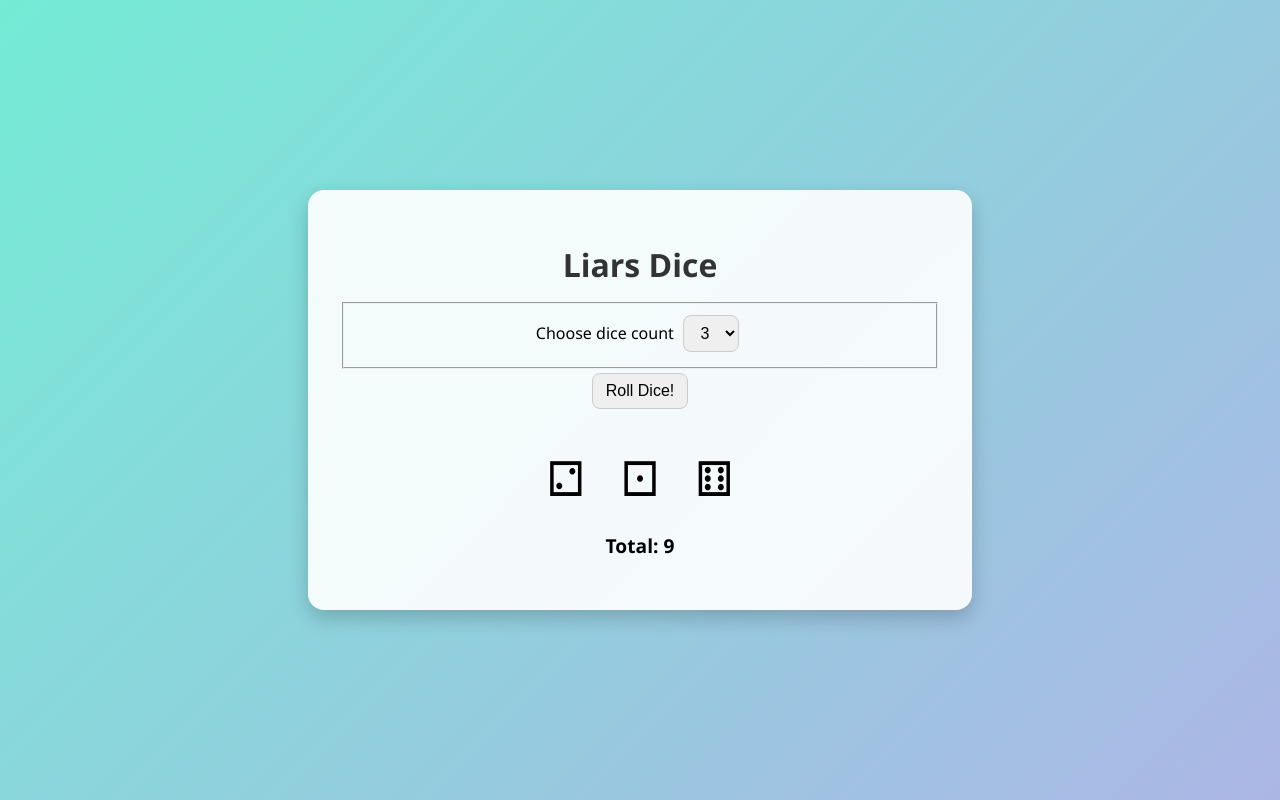
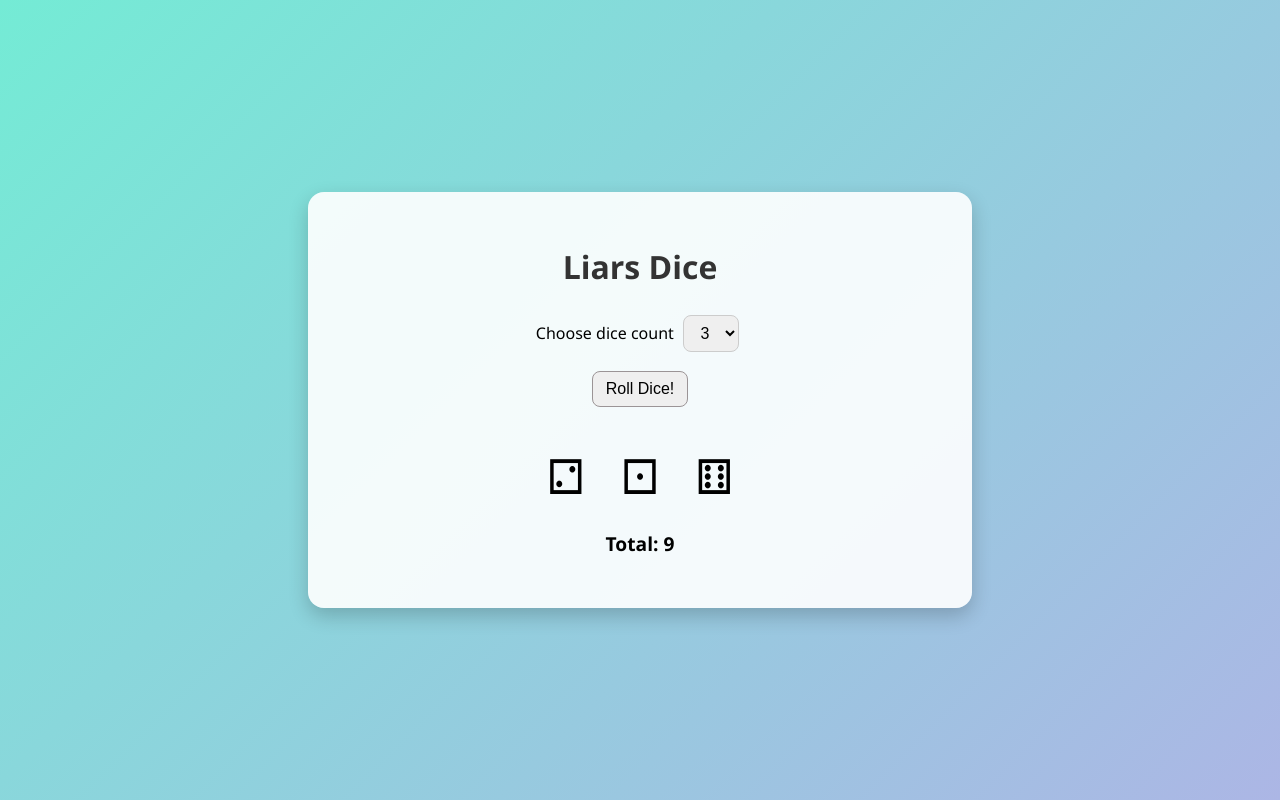
Before and after one commit to u9388949646-rgb/Liars-dice, a plain HTML site: page index.html in a window 1280 px wide. Both pictures are taken after a click on the button "Roll Dice!". Drawn offline with Linux system fonts and the light colour scheme.

Commit message:
I added comments

```diff
--- a/index.html
+++ b/index.html
@@ -6,15 +6,20 @@
     <meta name="viewport" content="width=device-width, initial-scale=1.0">
     <title>Dice</title>
     <link rel="stylesheet" href="style.css">
+    <!-- Vi kobler til CSS-filen. Den gir stil til siden. -->
 </head>
 
 <body>
     <main>
         <h1>Liars Dice</h1>
-        <form id="settings" novalidate>
+
+         <!-- Dette skjemaet lar oss velge hvor mange terninger vi bruker. -->
+        <form id="settings">
             <fieldset>
                 <div class="field">
+                    <!-- Vi spør brukeren å velge antall terninger. -->
                     <label for="diceCount"> Choose dice count</label>
+                    <!-- Her velger brukeren et tall. -->
                     <select id="diceCount" name="diceCount" required>
                         <option value="3">3</option>
                         <option value="4">4</option>
@@ -27,16 +32,16 @@
                 </div>
 
             </fieldset>
-            <button type="button" id="rollButton">Roll Dice!</button>
+            <button type="button" id="rollButton">Roll Dice!</button> <!-- Knapp for å kaste terningene. -->
         </form>
-        <section id="results" hidden>
+        <section id="results" hidden><!-- Her viser vi resultatene etter at vi har kastet terningene. -->
 
-            <div id="diceContainer"></div>
-            <p id="totalSum"></p>
-            <p id="message"></p>
+            <div id="diceContainer"></div> <!-- Her plasserer vi alle terningene. -->
+            <p id="totalSum"></p> <!-- Her viser vi summen av terningene. -->
+
         </section>
     </main>
-    <script src="script.js" defer></script>
+    <script src="script.js" defer></script>  <!-- Vi kobler til JavaScript-filen. Den gjør siden interaktiv. -->
 </body>
 
 </html>
--- a/script.js
+++ b/script.js
@@ -1,50 +1,51 @@
+// Vi henter elementene fra HTML
 const diceSelect = document.getElementById("diceCount");
 const rollButton = document.getElementById("rollButton");
 const results = document.getElementById("results");
 const diceContainer = document.getElementById("diceContainer");
 const totalSum = document.getElementById("totalSum");
 
-// Случайное число от min до max
+// Velger tilfeldig et tall fra 1 til 6, som når vi kaster en terning
 function randomInt(min, max) {
   return Math.floor(Math.random() * (max - min + 1)) + min;
 }
 
-// Отображение костей
+// Funksjon for å vise terningene på siden
 function renderDice(values) {
-  diceContainer.innerHTML = '';
-  const faces = ['', '⚀', '⚁', '⚂', '⚃', '⚄', '⚅'];
+  diceContainer.innerHTML = ''; // Tømmer tidligere terninger
+  const faces = ['', '⚀', '⚁', '⚂', '⚃', '⚄', '⚅'];// Unicode symboler for terningene
 
   values.forEach(v => {
-    const die = document.createElement('span');
-    die.className = 'die';
-    die.textContent = faces[v];
-    die.setAttribute('role', 'img');
-    die.setAttribute('aria-label', `die showing ${v}`);
-    diceContainer.appendChild(die);
+    const die = document.createElement('span');// Lager et nytt element for terningen
+    die.className = 'die';// Legger til CSS-klasse
+    die.textContent = faces[v];// Viser riktig symbol
+    die.setAttribute('role', 'img'); // Tilgjengelighet (screen reader)
+    die.setAttribute('aria-label', `die showing ${v}`); // Beskrivelse for skjermleser
+    diceContainer.appendChild(die); // Legger til i containeren
 
-    // Анимация тряски
-    void die.offsetWidth;
+    // Legger til en liten "riste"-animajon
+    void die.offsetWidth; // Trigger reflow for animasjon
     die.classList.add('shake');
     die.addEventListener('animationend', () => {
-      die.classList.remove('shake');
+      die.classList.remove('shake'); // Fjerner animasjon når den er ferdig
     }, { once: true });
   });
 }
 
-// Бросок кубиков
+// Funksjon for å kaste terningene
 function handleRoll() {
-  const n = parseInt(diceSelect.value, 10);
-  const values = Array.from({ length: n }, () => randomInt(1, 6));
+  const n = parseInt(diceSelect.value, 10); // Hvor mange terninger bruker vi?
+  const values = Array.from({ length: n }, () => randomInt(1, 6));// Lag tilfeldig verdier
 
-  renderDice(values);
+  renderDice(values); // Vis terningene
 
-  totalSum.textContent = "Rolling...";
-  results.hidden = false;
+  totalSum.textContent = "Rolling..."; // Midlertidig melding
+  results.hidden = false; // Vis resultatseksjonen
 
   setTimeout(() => {
-    const sum = values.reduce((a, b) => a + b, 0);
-    totalSum.textContent = `Total: ${sum}`;
-  }, 1000); // 1 секунда "анимации"
+    const sum = values.reduce((a, b) => a + b, 0);// Regn ut summen
+    totalSum.textContent = `Total: ${sum}`;// Vis summen
+  }, 600); // Vent 0.6 sekunder for animasjon
 }
 
-rollButton.addEventListener('click', handleRoll);
+rollButton.addEventListener('click', handleRoll);// Når brukeren klikker på knappen, kjør handleRoll
--- a/style.css
+++ b/style.css
@@ -1,28 +1,27 @@
-/* Общие стили для body */
 body {
   margin: 0;
   padding: 0;
   font-family: 'Segoe UI', Tahoma, Geneva, Verdana, sans-serif;
-  background: linear-gradient(135deg, #74ebd5, #ACB6E5); /* плавный градиент */
+  background: linear-gradient(135deg, #74ebd5, #ACB6E5); /* bakgrunn med gradient */
   min-height: 100vh;
-  display: flex;
-  justify-content: center;
-  align-items: center;
+  display: flex; /* sentrerer innholdet */
+  justify-content: center;/* horisontal senter */
+  align-items: center;/* vertikal senter */
 }
 
 
-/* Центрирование main и ограничение ширины */
+
 main {
-  background: rgba(255, 255, 255, 0.9); /* полупрозрачный фон */
+  background: rgba(255, 255, 255, 0.9); /* halvtransparent bakgrunn */
   padding: 2rem;
-  border-radius: 1rem;
-  box-shadow: 0 8px 20px rgba(0,0,0,0.2);
-  text-align: center;
-  max-width: 600px;
-  width: 90%;
+  border-radius: 1rem;  /* avrundede hjørner */
+  box-shadow: 0 8px 20px rgba(0,0,0,0.2); /* skygge */
+  text-align: center; /* tekst i midten */
+  max-width: 600px;  /* maks bredde */
+  width: 90%; /* bredde for små skjermer */
 }
 
-/* Заголовки */
+/* Overskrifter */
 h1 {
   margin-bottom: 1rem;
   font-size: 2rem;
@@ -34,43 +33,64 @@ h2 {
   font-size: 1.5rem;
   color: #333;
 }
-
-/* Форма */
-form {
-  margin-bottom: 1rem;
+fieldset {
+  border: none;  /* fjern ramme */
 }
 
-select, button {
+form {
+  margin-bottom: 0.75rem;
+}
+
+select{
+  font-size: 1rem;
+  padding: 0.5em 0.8em;
+  border-radius: 0.5em; /* avrundede kanter */
+  border: 1px solid #ccc;
+  margin: 0.3em;
+}
+button {
   font-size: 1rem;
   padding: 0.5em 0.8em;
   border-radius: 0.5em;
   border: 1px solid #ccc;
   margin: 0.3em;
+ border-color: rgb(155, 148, 150);
 }
 
+
 button:hover {
-  background: #f0f0f0;
-  cursor: pointer;
-}
+  background: #98e4d5; /* bakgrunn når musen er over */
+  cursor: pointer; /* pekeren blir hånd */
+  border-color: rgb(115, 135, 137);
+ }
 
-/* Контейнер для кубиков */
+
+/* Container for terningene */
 #diceContainer {
   display: flex;
   justify-content: center;
   flex-wrap: wrap;
-  gap: 0.5em;
+  gap: 0.5em; /* mellomrom mellom terningene */
   margin-top: 1em;
-  perspective: 800px;
+  perspective: 800px; /* 3D effekt (valgfri) */
 }
 
-/* Кубик */
+/* Terning */
 .die {
   font-size: 3rem;
   display: inline-block;
+  border-radius: 15px;   /* скругленные углы */
   margin: 0.3em;
+
 }
 
-/* Анимация тряски */
+/* Effekt når musen er over terningen */
+.die:hover {
+  transform: scale(1.1);
+  background: #f7f7f7;
+}
+
+/* Animasjon for rist */
 @keyframes shake {
   0% { transform: rotate(0deg); }
   25% { transform: rotate(15deg); }
@@ -80,17 +100,16 @@ button:hover {
 }
 
 .shake {
-  animation: shake 0.5s;
+  animation: shake 0.5s;/* bruk animasjonen */
 }
 
-/* Результаты */
 #results {
   text-align: center;
   margin-top: 1em;
 }
 
-#totalSum, #message {
+#totalSum {
   font-size: 1.2rem;
   margin-top: 0.5rem;
-  font-weight: bold;
+  font-weight: bold; /* fet skrift */
 }
```
